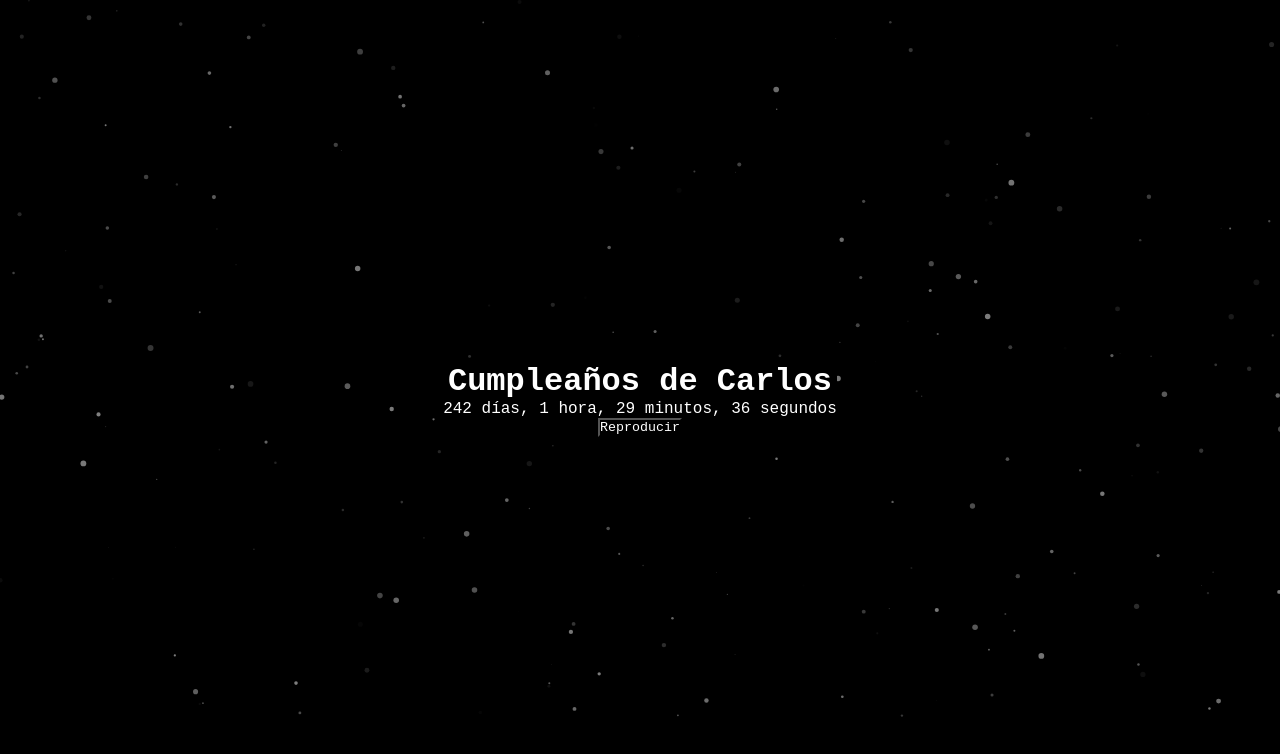
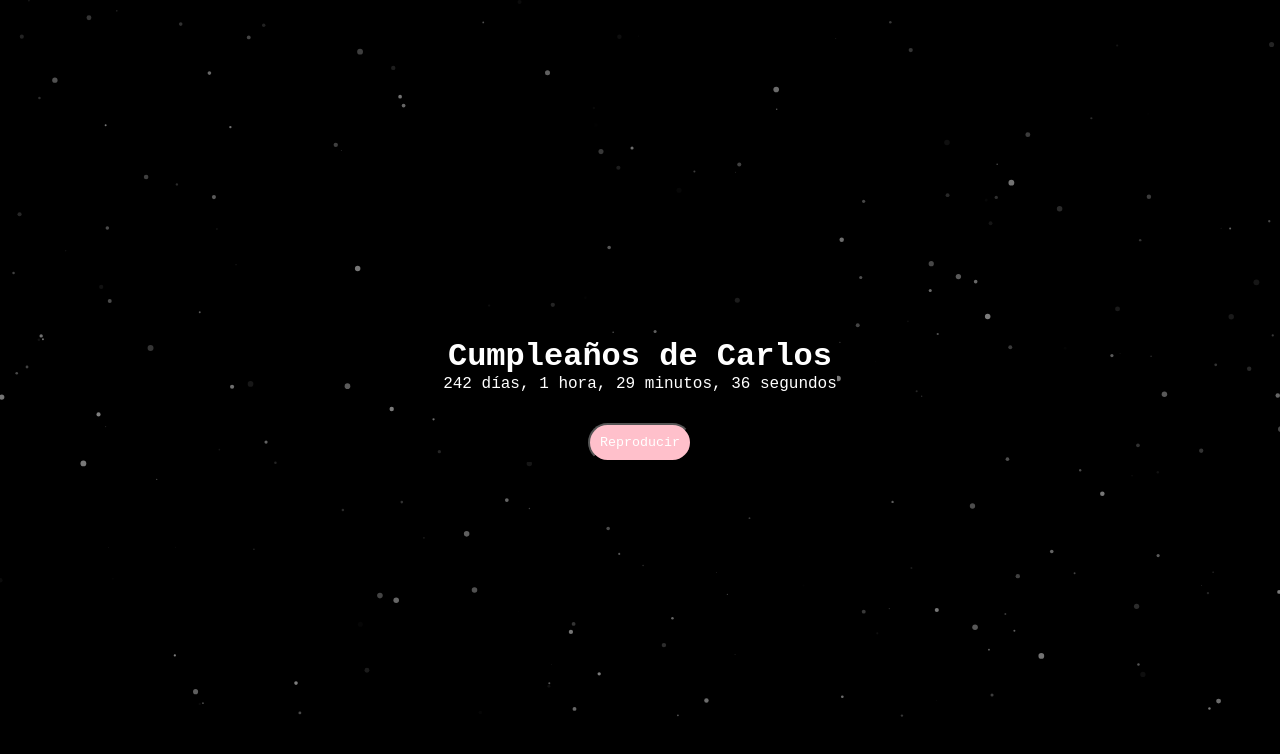
Before and after one commit to ibirthday/Carlos, a plain HTML site: page index.html in a window 1280 px wide. Drawn offline with nearby package versions, Linux system fonts and the light colour scheme; a web font is replaced by a local one.

Commit message:
Update style.css

```diff
--- a/style.css
+++ b/style.css
@@ -30,3 +30,12 @@
     position: absolute;
     top: 0;
 }
+
+#reproducir{
+    background-color: pink;
+    width: auto;
+    margin-top: 30px;
+    cursor: pointer;
+    padding: 10px;
+    border-radius: 20px;
+}
```
